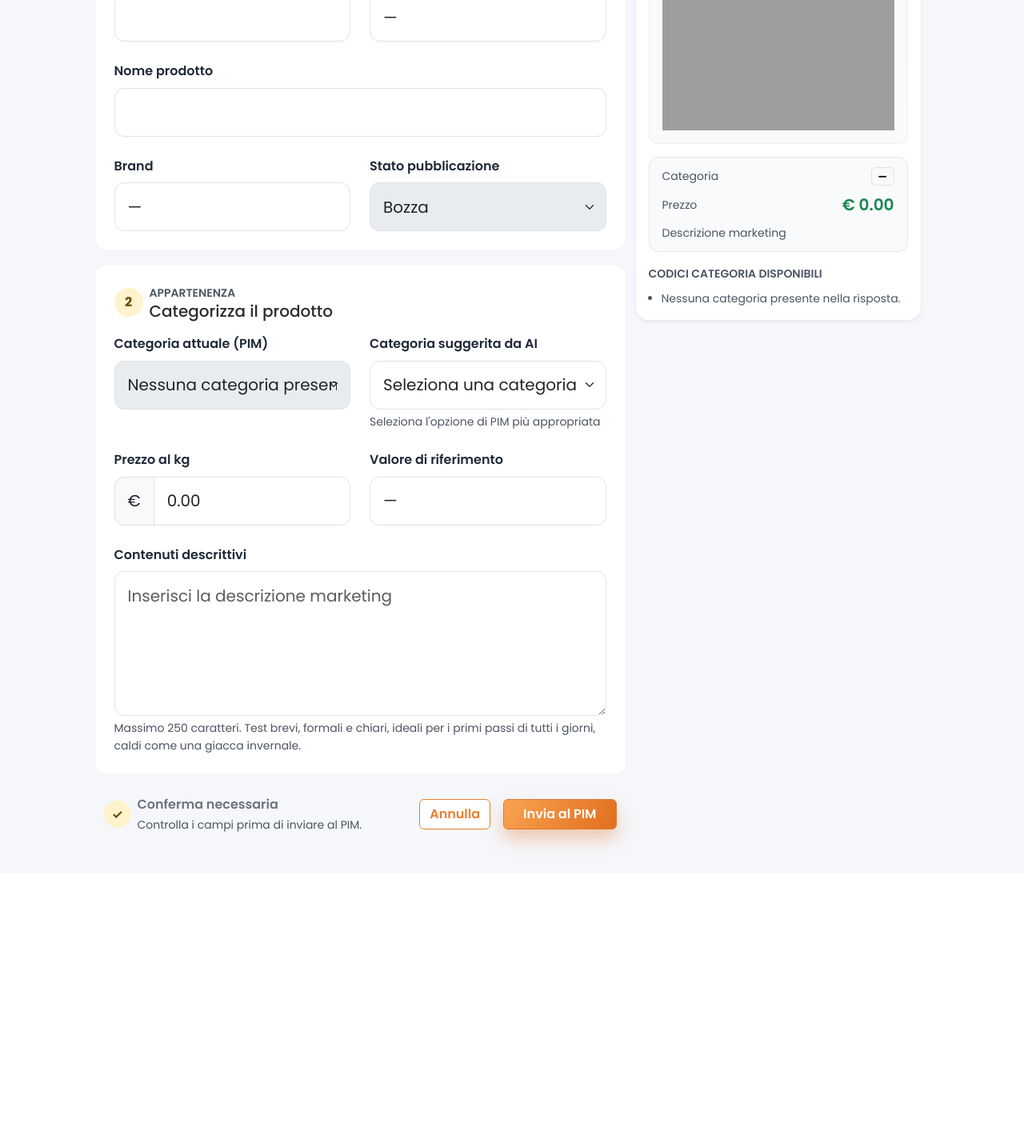
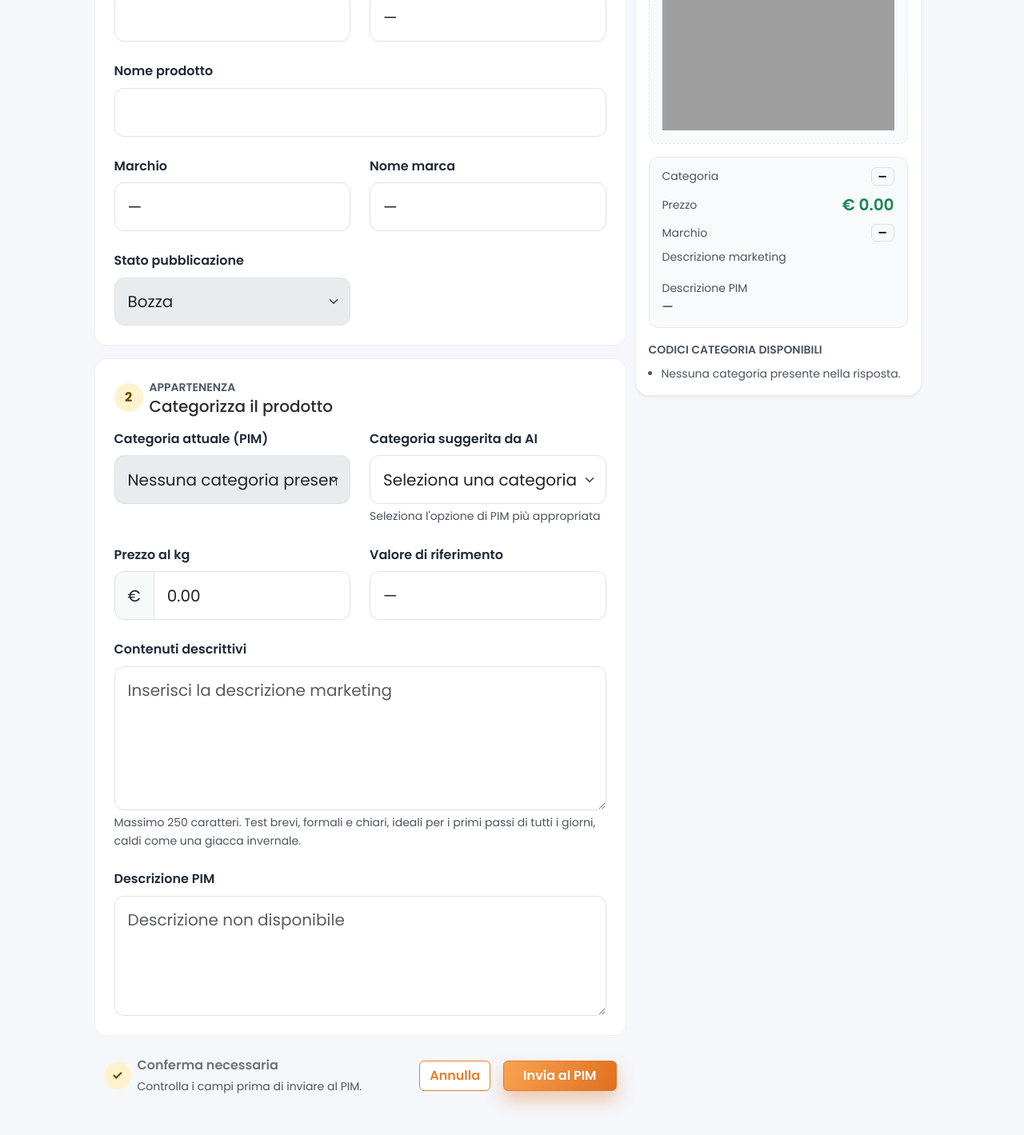
Before and after one commit to pcarella/TestCodex, a Flask app: template templates/product.html in a window 1280 px wide. Shown: the part 502-1921 px from the top of the page at 80% size. Before the commit the page ends 1565 px from the top, so only its background shows below. Run offline with Flask 3, Linux system fonts and the light colour scheme; the template is opened without the code that fills it, so the values that code supplies are empty; the visitor is signed in with stand-in values (Sample User, id 1); grey boxes are pictures that could not be loaded.

Commit message:
Expose additional XML product fields

```diff
--- a/app.py
+++ b/app.py
@@ -131,8 +131,11 @@ class Product:
     code: str
     categories: List[Dict[str, str]]
     codice_ean: str
+    marchio: str
+    nome_marca: str
     denominazione_vendita: str
     descrizione_marketing: str
+    description: str
     price: float
     status: str = "review"
 
@@ -181,8 +184,11 @@ def fetch_product_from_api(code: str) -> Optional[Dict[str, str]]:
         "code": root.findtext("code", default=code),
         "categories": parse_categories(root),
         "codice_ean": root.findtext("codiceEAN", default=""),
+        "marchio": root.findtext("marchio", default=""),
+        "nome_marca": root.findtext("nomeMarca", default=""),
         "denominazione_vendita": root.findtext("denominazioneDiVendita", default=""),
         "descrizione_marketing": root.findtext("descrizioneMarketing", default=""),
+        "description": root.findtext("description", default=""),
         "price": price_float,
     }
 
@@ -200,8 +206,11 @@ def build_products(codes: List[str]) -> Tuple[List[Product], List[str]]:
                     code=code,
                     categories=[],
                     codice_ean="",
+                    marchio="",
+                    nome_marca="",
                     denominazione_vendita="",
                     descrizione_marketing="",
+                    description="",
                     price=0.0,
                     status="error",
                 )
@@ -213,8 +222,11 @@ def build_products(codes: List[str]) -> Tuple[List[Product], List[str]]:
                 code=product_data["code"],
                 categories=product_data["categories"],
                 codice_ean=product_data["codice_ean"],
+                marchio=product_data["marchio"],
+                nome_marca=product_data["nome_marca"],
                 denominazione_vendita=product_data["denominazione_vendita"],
                 descrizione_marketing=product_data["descrizione_marketing"],
+                description=product_data["description"],
                 price=product_data["price"],
                 status="review",
             )
--- a/templates/product.html
+++ b/templates/product.html
@@ -110,8 +110,12 @@
             <input type="text" class="form-control form-control-lg" id="denominazione_vendita" name="denominazione_vendita" value="{{ product.denominazione_vendita }}" required />
           </div>
           <div class="col-md-6">
-            <label class="form-label" for="brand">Brand</label>
-            <input type="text" class="form-control form-control-lg" id="brand" value="{{ (product.categories[0].name if product.categories else '—') }}" readonly />
+            <label class="form-label" for="marchio">Marchio</label>
+            <input type="text" class="form-control form-control-lg" id="marchio" value="{{ product.marchio or '—' }}" readonly />
+          </div>
+          <div class="col-md-6">
+            <label class="form-label" for="nome_marca">Nome marca</label>
+            <input type="text" class="form-control form-control-lg" id="nome_marca" value="{{ product.nome_marca or '—' }}" readonly />
           </div>
           <div class="col-md-6">
             <label class="form-label" for="stato_pubblicazione">Stato pubblicazione</label>
@@ -170,6 +174,10 @@
             <textarea class="form-control form-control-lg" id="descrizione_marketing" name="descrizione_marketing" rows="5" required placeholder="Inserisci la descrizione marketing">{{ product.descrizione_marketing }}</textarea>
             <small class="text-muted d-block mt-1">Massimo 250 caratteri. Test brevi, formali e chiari, ideali per i primi passi di tutti i giorni, caldi come una giacca invernale.</small>
           </div>
+          <div class="col-12">
+            <label class="form-label" for="description">Descrizione PIM</label>
+            <textarea class="form-control form-control-lg" id="description" rows="4" readonly placeholder="Descrizione non disponibile">{{ product.description }}</textarea>
+          </div>
         </div>
       </div>
 
@@ -222,8 +230,14 @@
             <span class="text-muted small">Prezzo</span>
             <div class="fw-semibold fs-5 text-success">€ {{ '%.2f'|format(product.price) }}</div>
           </div>
+          <div class="d-flex justify-content-between align-items-center mb-2">
+            <span class="text-muted small">Marchio</span>
+            <span class="badge text-bg-light border">{{ product.marchio or '—' }}</span>
+          </div>
           <div class="text-muted small">Descrizione marketing</div>
           <p class="mb-0 fw-medium">{{ product.descrizione_marketing }}</p>
+          <div class="text-muted small mt-3">Descrizione PIM</div>
+          <p class="mb-0">{{ product.description or '—' }}</p>
         </div>
         <div>
           <p class="text-muted text-uppercase small fw-semibold mb-2">Codici categoria disponibili</p>
```
